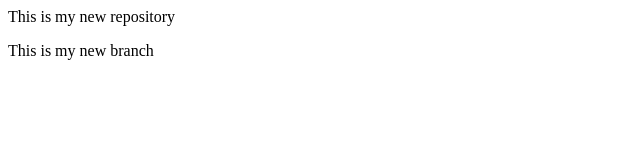
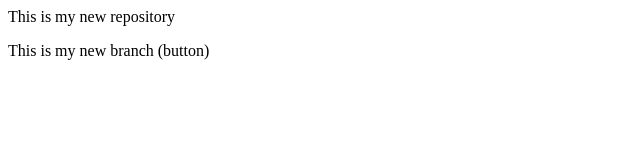
Before and after one commit to AdiCodesHub12/LocalRepo, a plain HTML site: page index.html in a window 1280 px wide. Shown: the full height of the page, 0-640 px from the left. Drawn offline with Linux system fonts and the light colour scheme.

```diff
--- a/index.html
+++ b/index.html
@@ -1,2 +1,2 @@
 <p>This is my new repository</p>
-<p>This is my new branch</p>
+<p>This is my new branch (button)</p>
```
